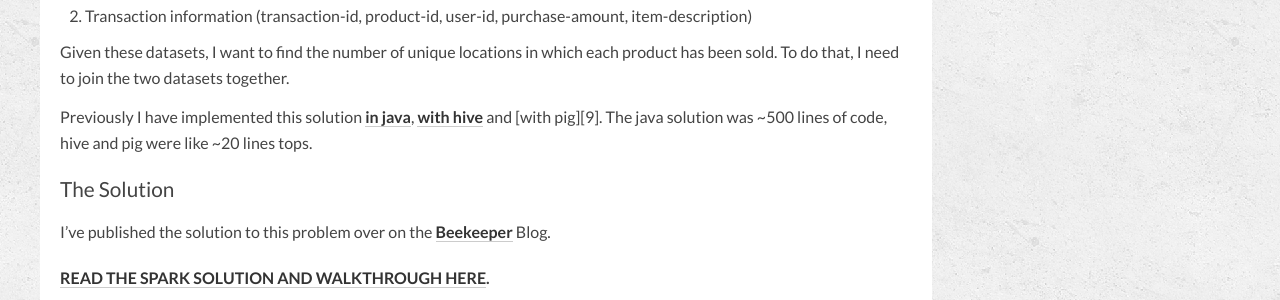
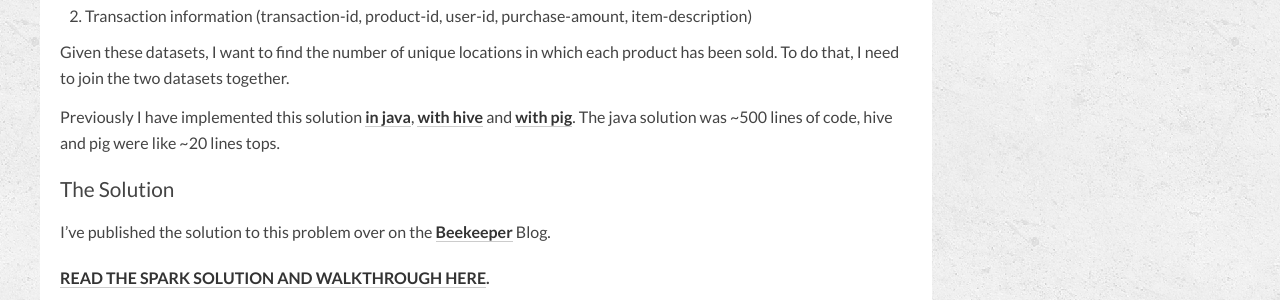
Before and after one commit to rathboma/rathboma.github.com, a Jekyll site: the page built from _posts/2015-12-14-spark-tutorial.md, in a window 1280 px wide and 900 px high, scrolled down 563 px. Shown: the part 153-453 px from the top of the window. Built offline with Jekyll 4.4.1, drawn with Linux system fonts in a browser that asks for light colours; nearby versions of some CDN libraries; comment, search, counter and statistics services are not loaded; some of the changed lines change nothing that is shown.

Commit message:
broken link

```diff
--- a/_posts/2015-12-14-spark-tutorial.md
+++ b/_posts/2015-12-14-spark-tutorial.md
@@ -36,3 +36,4 @@ I've published the solution to this problem over on the [Beekeeper](http://beeke
 [6]: /2013/01/05/a-quick-guide-to-hadoop-map-reduce-frameworks.html#walkthrough
 [7]: /2013/02/09/real-world-hadoop-implementing-a-left-outer-join-in-hadoop-map-reduce.html
 [8]: /2013/02/20/real-world-hadoop---implementing-a-left-outer-join-in-hive.html
+[9]: /2013/04/07/real-world-hadoop---implementing-a-left-outer-join-in-pig.html
```
